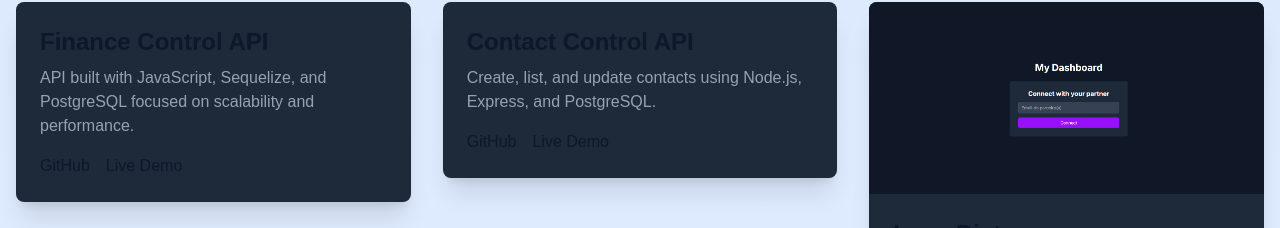
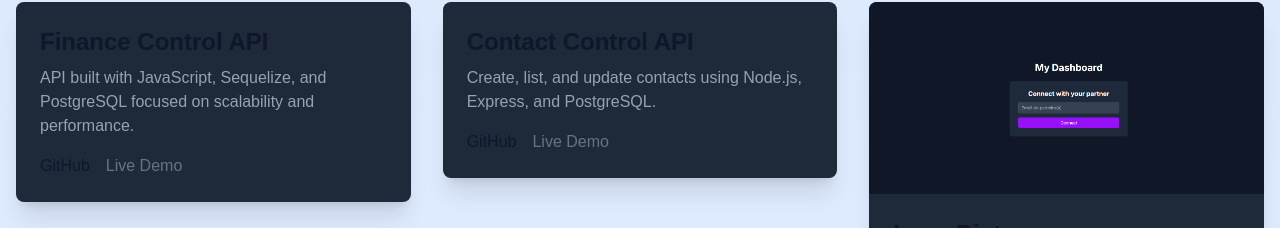
Before and after one commit to zNetero/MyPortfolio, a Next.js app: page / in a window 1280 px wide. Shown: the part 1578-1806 px from the top of the page. Built offline with nearby package versions, Linux system fonts and the light colour scheme.

Commit message:
Unabling live demo from couple projects

```diff
--- a/src/app/components/Projects.tsx
+++ b/src/app/components/Projects.tsx
@@ -30,9 +30,15 @@ function ProjectCard({ title, description, imgUrl, githubUrl, liveUrl }: Project
           <a href={githubUrl} target="_blank" rel="noopener noreferrer" className="hover:text-blue-400 transition-colors">
             {t('projects_github')}
           </a>
-          <a href={liveUrl} target="_blank" rel="noopener noreferrer" className="hover:text-blue-400 transition-colors">
-            {t('projects_live')}
-          </a>
+          {liveUrl !== '#' ? (
+            <a href={liveUrl} target="_blank" rel="noopener noreferrer" className="hover:text-blue-400 transition-colors">
+              {t('projects_live')}
+            </a>
+          ) : (
+            <span className="text-gray-500 cursor-not-allowed">
+              {t('projects_live')}
+            </span>
+          )}
         </div>
       </div>
     </div>
```
